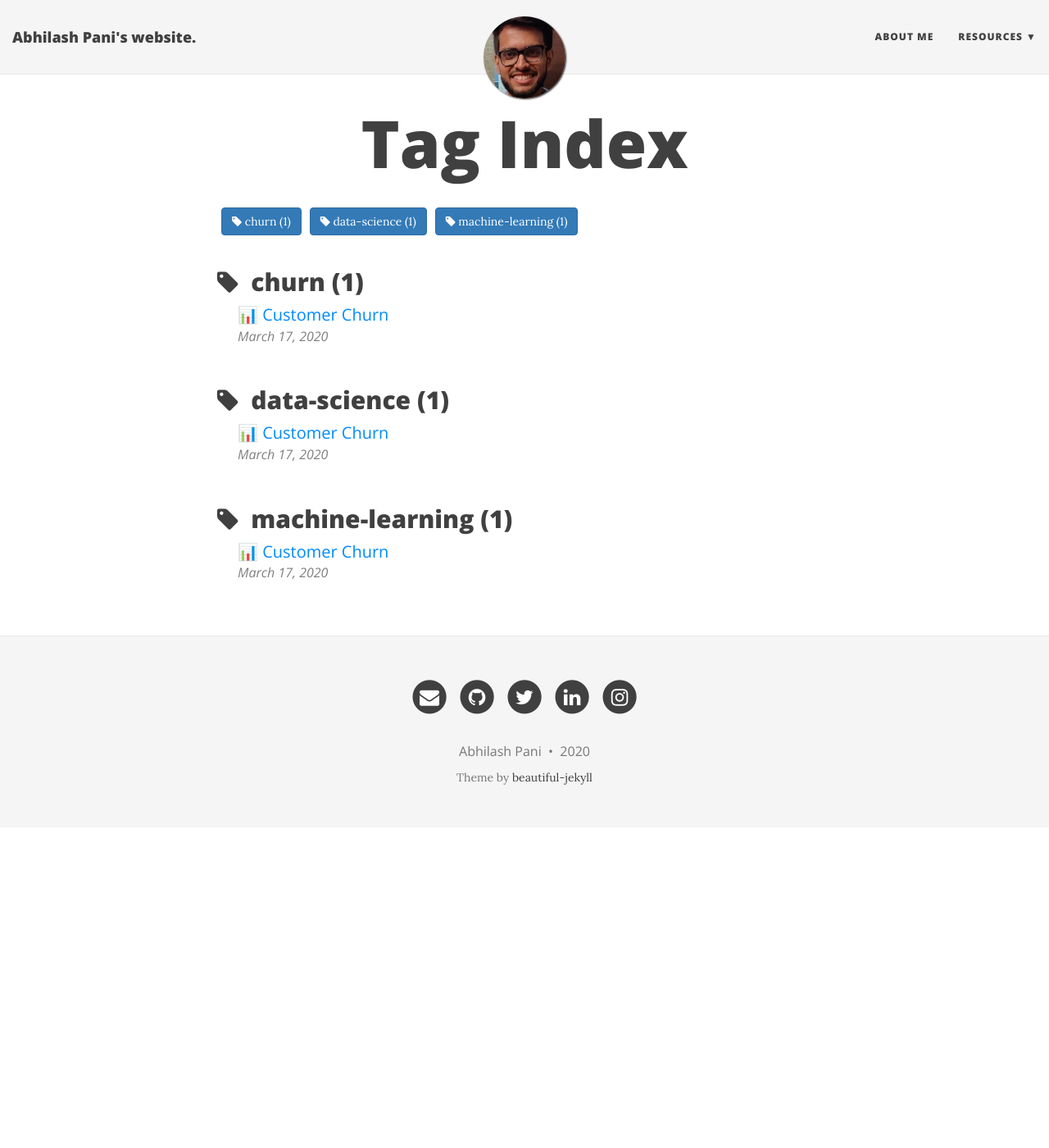
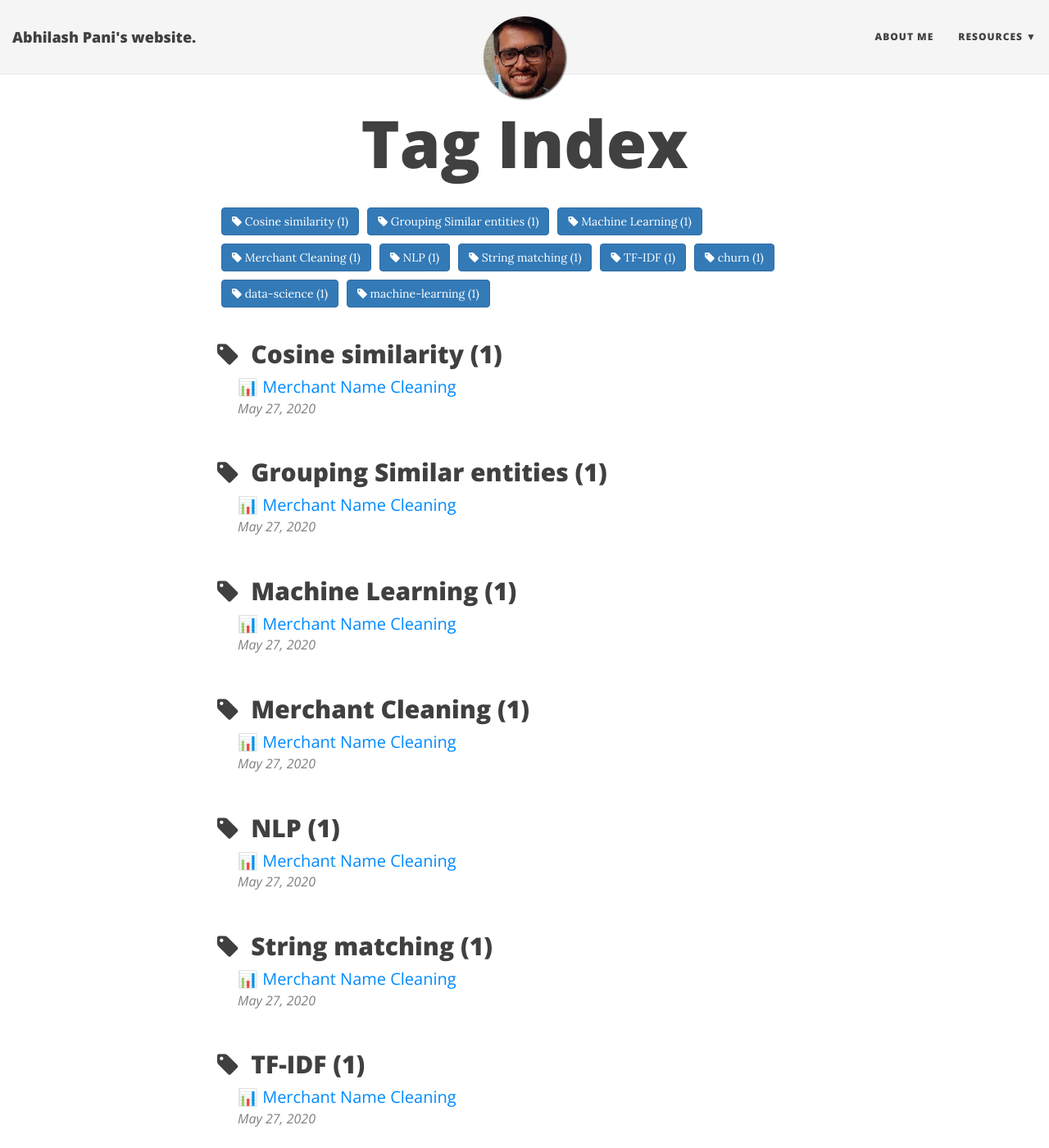
Before and after one commit to 1pani/1pani.github.io, a Jekyll site: the page built from tags.html, in a window 1280 px wide and 1400 px high. Shown: the whole window at 82% size. Built offline with Jekyll 4.4.1, drawn with Linux system fonts in a browser that asks for light colours; nearby versions of some CDN libraries; some of the changed lines change nothing that is shown.

Commit message:
NLP blog added

```diff
--- a/_config.yml
+++ b/_config.yml
@@ -4,7 +4,7 @@
 title: Abhilash Pani's website.
 
 # Short description of your site
-description: Virtual presence gets you recognised easily.
+description: I write about Machine Learning related stuffs.
 
 # --- Local development options ---
 # If your website is hosted locally rather than on GitHub, then you need to uncomment the next two parameters to set the url and baseurl
@@ -120,7 +120,7 @@ google_analytics: "UA-160992692-1"
 # --- Comments --- #
 
 # Fill in your Disqus shortname (NOT the userid) if you want to support Disqus comments
-disqus: "@disqus_DRNqNS5DpL"
+disqus: "https-1pani-github-io-1"
 
 # If you want to use JustComments fill with the API Key
 #just-comments: "ABCD-EFGH-IJKL"
@@ -129,15 +129,15 @@ disqus: "@disqus_DRNqNS5DpL"
 # fb_comment_id: ""
 
 # To use Staticman comments, fill in repository, branch, and endpoint
-staticman:
-  repository : 1pani/1pani.github.io
-  branch     : master # If you're not using `master` branch, then you also need to update the `branch` parameter in `staticman.yml`
-  endpoint   : # URL of your own deployment, with a trailing slash (will fallback to a public GitLab instance) eg. https://<your-api>/v3/entry/github/
-  reCaptcha:
-    # reCaptcha for Staticman (OPTIONAL, but recommended for spam protection)
-    # If you use reCaptcha, you must also set these parameters in staticman.yml
-    siteKey  : # Use your own site key, you need to apply for one on Google
-    secret   : # ENCRYPT your password by going to https://staticman3.herokuapp.com/v3/encrypt/<your-site-secret>
+# staticman:
+#   repository : 1pani/1pani.github.io
+#   branch     : master # If you're not using `master` branch, then you also need to update the `branch` parameter in `staticman.yml`
+#   endpoint   : # URL of your own deployment, with a trailing slash (will fallback to a public GitLab instance) eg. https://<your-api>/v3/entry/github/
+#   reCaptcha:
+#     # reCaptcha for Staticman (OPTIONAL, but recommended for spam protection)
+#     # If you use reCaptcha, you must also set these parameters in staticman.yml
+#     siteKey  : # Use your own site key, you need to apply for one on Google
+#     secret   : # ENCRYPT your password by going to https://staticman3.herokuapp.com/v3/encrypt/<your-site-secret>
 
 # --- Misc --- #
 
--- /dev/null
+++ b/_posts/2020-05-27-merchant-name-cleaning.md
@@ -0,0 +1,411 @@
+---
+layout: post
+title: 📊 Merchant Name Cleaning
+subtitle: Grouping thousands of similar merchant names in quick time
+# gh-repo: daattali/beautiful-jekyll
+gh-badge: [follow]
+# comments: true
+readtime: true
+cover-image: img/undraw_annotation_7das.png
+tags: [String matching, Merchant Cleaning, TF-IDF, Cosine similarity, Grouping Similar entities, NLP, Machine Learning]
+---
+
+**TL;DR: HI There!! Dive deeper and learn what it takes to group similar company/merchant names.**
+
+Here's a common problem that many of us have encountered at least once.
+
+| Row | Merchant Name | Category |
+| :------ |:--- | :--- |
+| 0 | Amazon Pay | Payments |
+| 1 | 1mg Techn | Healthcare |
+| 2 | P Amazon | Payments |
+| 3 | 1mg Tech | Healthcare |
+| 4 | AmazonPaa | Payments |
+<!-- The following spreadsheet was obtained after executing the initial v0 model of Merchant Name Cleaning which included a 7-step procedure. -->
+Here, row 0, 2 and 4 belong to the same merchant name with slight changes in spelling and formatting. Same is the case with row 1 and 3.
+
+Ideally, there would be an easy way to add a new column like this:
+
+| Row | Merchant Name | Category | Grouped Merchant Names |
+| :------ |:--- | :--- | :----- |
+| 0 | Amazon Pay | Payments | Amazon Pay |
+| 1 | 1mg Techn | Healthcare | 1mg Tech |
+| 2 | P Amazon | Payments | Amazon Pay |
+| 3 | 1mg Tech | Healthcare | 1mg Tech |
+| 4 | AmazonPaa | Payments | Amazon Pay |
+
+**So, how do we tackle this problem to group similar merchant names for a huge dataset in less time and with great accuracy? Let's find out how.**
+
+So, during my internship @ NiYO, I made the v1 model of merchant name cleaning by solving the problem discussed, and also improved the accuracy with which the dirty merchant names were cleaned in the v0 model.
+
+Let us take a quick look at the working of the v0 model to have some ground reality about the problem which we are going to solve.
+
+### v0
+
+It is a heuristic model which includes the following 7 step procedure:
+- Intelligent Number checking and removal
+- Unwanted word removal
+- Split compound words
+- Remove repetitive words
+- Country and city removal
+- Single/ Double word removal
+- Case correction
+
+Refer to the figure below to understand exactly how a dirty merchant name is cleaned following the 7 steps.
+![](img/stepsv0.png)
+<!-- ![](path/to/second) -->
+
+Now that we have the gist of v0 model, let us proceed towards the v1 model which solves the limitation of v0 model.
+
+### v1
+
+It involves a 3-step procedure:
+- Building a Document Term Matrix with TF-IDF and N-Grams
+- Using cosine similarity to calculate proximity between strings
+- Using a hash table to convert our findings to a "grouped" column in our spreadsheet.
+
+For this model, I used dataset consisting of around 60,000 merchant names along with their merchant_id, mcc_code and merchant_country_code which is generated corresponding to each transaction done under NiYO Card.
+*I cannot share the dataset for undisclosed reasons*
+
+### Step I: Build a Document Term Matrix with TF-IDF and N-Grams
+
+The biggest challenge here is to compare each row with every other entry in the column which leads to O(n^2) order of complexity for n almost equal to 60,000 which is definitely not feasible.
+
+It would be much faster if we could use matrix multiplication to make simultaneous calculations, which we can do with a Document Term Matrix, TF-IDF and N-Grams.
+
+Let us define those terms:
+
+#### Document Term Matrix
+
+A Document Term Matrix is essentially an extension of the [Bag of Words](http://www.darrinbishop.com/blog/2017/09/text-analytics-bag-of-words/) (BOW) concept.
+
+BOW involves counting the frequency of words in a string. So, given the sentence:
+“Rhode Island is neither a road nor is it an island. Discuss.”
+
+We can produce a BOW representation like this:
+
+~~~
++---------+-------+
+|  term   | count |
++---------+-------+
+| rhode   |     1 |
+| island  |     2 |
+| is      |     2 |
+| neither |     1 |
+| a       |     1 |
+| road    |     1 |
+| nor     |     1 |
+| it      |     1 |
+| an      |     1 |
+| discuss |     1 |
++---------+-------+
+~~~
+
+A Document Term Matrix (DTM) extends BOW to multiple strings (or, in the nomenclature, “multiple documents”). Imagine we have the following three strings:
+- “Even my brother has needs”
+- “My brother needs a lift”
+- “Bro, do you even lift?”
+
+The DTM could look like this:
+<script src="https://gist.github.com/lukewhyte/5905f0c1560ae0a0f6ce5c057eeb513a.js"></script>
+
+The value of each entry is determined by counting how many times each word appears in each string.
+
+The problem with the above approach is that insignificant words like ‘the’, ‘is’ and ‘if’ tend to appear more frequently than important words, which could skew our analysis.
+
+Thus, instead of counting words, we can assign them a TF-IDF score, which evaluates the importance of each word to the DTM.
+
+#### TF-IDF
+
+To calculate TF-IDF scores, we multiply the amount of times a term appears in a single document (Term Frequency or TF) by the significance of the term to the whole corpus (Inverse Document Frequency or IDF) — the more documents a word appears in, the less valuable that word is thought to be in differentiating documents from one another.
+
+[Take a gander here](www.tfidf.com) if you are interested in the math behind calculating TF-IDF scores.
+
+The important takeaway is that, for each word in our Document Term Matrix, if we replace the word count with a TF-IDF score, we can weigh words more effectively when checking for string similarity.
+
+#### N-Grams
+
+Finally we’ll tackle this problem:
+
+Burger Kingis two words. BurgerKing should be two words, but a computer will see it as one. Thus, when we calculate our Document Term Matrix, these terms won’t match.
+
+N-grams are a way of breaking strings into smaller chunks where N is the size of the chunk. So, if we set N to 3, we get:
+
+~~~
+['Bur', 'urg', 'rge', 'ger', 'er ', 'r K', ' Ki', 'Kin', 'ing']
+~~~
+
+and
+
+~~~
+['Bur', 'urg', 'rge', 'ger', 'erK', 'rKi', 'Kin', 'ing']
+~~~
+
+which have significantly more overlap than the original strings.
+
+Thus when we construct our Document Term Matrix, lets calculate the TF-IDF score for N-Grams instead of words.
+
+Finally, some code:
+Here’s the code for building a Document Term Matrix with N-Grams as column headers and TF-IDF scores for values:
+
+{% highlight python linenos %}
+import re
+import pandas as pd
+from sklearn.feature_extraction.text import TfidfVectorizer
+
+<!-- Import your data to a Pandas.DataFrame -->
+df = pd.read_csv('')
+
+<!-- Grab the column you'd like to group, filter out duplicate values -->
+<!-- and make sure the values are Unicode -->
+vals = df['merchant_name'].unique().astype('U')
+
+
+<!-- Write a function for cleaning strings and returning an array of ngrams -->
+def ngrams_analyzer(string):
+    string = re.sub(r'[,-./]', r'', string)
+    ngrams = zip(*[string[i:] for i in range(5)])  # N-Gram length is 5
+    return [''.join(ngram) for ngram in ngrams]
+
+<!-- Construct your vectorizer for building the TF-IDF matrix -->
+vectorizer = TfidfVectorizer(analyzer=ngrams_analyzer)
+
+<!-- Build the matrix!!! -->
+tfidf_matrix = vectorizer.fit_transform(vals)
+{% endhighlight %}
+
+#### Sparse vs Dense matrices and how to crash your computer
+
+The result of the above code, tfidf_matrix, is a Compressed Sparse Row (CSR) matrix.
+
+If you are unfamiliar with sparse matrices, [this is a great introduction](https://machinelearningmastery.com/sparse-matrices-for-machine-learning/). For our purposes, know that any matrix of mostly zero values is a sparse matrix. This is distinct from a dense matrix of mostly non-zero values.
+
+There’s no reason to store all those zeros in memory. If we do, there’s a chance we’ll run out of RAM and trigger a MemoryError.
+
+Enter the CSR matrix, which stores only the matrix’s nonzero values and references to their original location.
+
+This is an oversimplification and you can [learn the nitty gritty here](https://towardsdatascience.com/handling-sparse-matrix-concept-behind-compressed-sparse-row-csr-matrix-4fe6abe58a7a). The important takeaway is that the CSR format saves memory while still allowing for fast row access and matrix multiplication.
+
+### Step II: Using cosine similarity to calculate the proximity between strings
+
+Cosine similarity is a metric between 0 and 1 used to determine how similar strings are irrespective of their length.
+
+It measures the cosine of the angle between strings in a multidimensional space. The closer that value is to 1 (cosine of 0°), the higher the string similarity.
+
+[Here's a deeper explanation](https://www.machinelearningplus.com/nlp/cosine-similarity/) to understand this topic in detail.
+
+#### Calculating cosine similarity in python.
+
+We could use scikit-learn to calculate cosine similarity. This would return a pairwise matrix with cosine similarity values like:
+<script src="https://gist.github.com/lukewhyte/a2f64f0818ad274aeeebf57f8d0d0bbb.js"></script>
+
+We would then filter this matrix by a similarity threshold — something like 0.75 or 0.8 — in order to group strings we believe represent the same entity.
+
+However, if instead we use [this module](https://github.com/ing-bank/sparse_dot_topn) built by the data scientists at ING Bank, we can filter by our similarity threshold as we build the matrix. The approach is faster than scikit-learn and returns a less memory intensive CSR matrix for us to work with.
+
+ING [wrote a blog post explaining why](https://medium.com/wbaa/https-medium-com-ingwbaa-boosting-selection-of-the-most-similar-entities-in-large-scale-datasets-450b3242e618), if you’re interested.
+
+So, let’s add the following to our script:
+
+{% highlight python linenos %}
+<!-- Import IGN's awesome_cossim_topn module -->
+from sparse_dot_topn import awesome_cossim_topn
+
+<!-- The arguments for awesome_cossim_topn are as follows: -->
+<!-- 1. Our TF-IDF matrix -->
+<!-- 2. Our TF-IDF matrix transposed (allowing us to build a pairwise cosine matrix) -->
+<!-- 3. A top_n filter, which allows us to filter the number of matches returned, which isn't useful for our purposes -->
+<!-- 4. This is our similarity threshold. Only values over 0.8 will be returned -->
+cosine_matrix = awesome_cossim_topn(
+  tf_idf_matrix,
+  tf_idf_matrix.transpose(),
+  vals.size,
+  0.8
+)
+{% endhighlight %}
+
+Now we have a CSR matrix representing the cosine similarity between all our strings.
+
+### Step III: Build a hash table to convert our findings to a “groups” column in our spreadsheet
+
+We’re now going to build a Python dictionary with a key for each unique string in our merchant_name column.
+
+The fastest way to do this is to convert our CSR matrix to a Coordinate (COO) matrix. A COO matrix is another representation of a sparse matrix.
+
+By example, if we have this sparse matrix:
+~~~
++------------+
+| 0, 0, 0, 4 |
+| 0, 1, 0, 0 |
+| 0, 0, 0, 0 |
+| 3, 0, 0, 7 |
++------------+
+~~~
+
+And we convert it to a COO matrix, it will become an object with three properties — row, col, data — that containing the following three arrays, respectively:
+- [0, 1, 3, 3]: The row index for each non-zero value (0-indexed)
+- [3, 1, 0, 3]: The column index for each non-zero value (0-indexed)
+- [4, 1, 3, 7]: The non-zero values from our matrix
+
+Thus, we can say that the coordinates for the value 4(stored in matrix.data[0]) are (0,3)(stored in (matrix.row[0],matrix.col[0]).
+
+Let’s build our COO matrix and use it to populate our dictionary:
+
+{% highlight python linenos %}
+<!-- Build a coordinate matrix from a cosine matrix -->
+coo_matrix = cosine_matrix.tocoo()
+
+<!-- Instaniate our lookup hash table -->
+group_lookup = {}
+
+
+def find_group(row, col):
+    <!-- If either the row or the col string have already been given -->
+    <!-- a group, return that group. Otherwise return none -->
+    if row in group_lookup:
+        return group_lookup[row]
+    elif col in group_lookup:
+        return group_lookup[col]
+    else:
+        return None
+
+
+def add_vals_to_lookup(group, row, col):
+    <!-- Once we know the group name, set it as the value -->
+    <!-- for both strings in the group_lookup -->
+    group_lookup[row] = group
+    group_lookup[col] = group
+
+
+def add_pair_to_lookup(row, col):
+    <!-- in this function we'll add both the row and the col to the lookup -->
+    group = find_group(row, col)  # first, see if one has already been added
+    if group is not None:
+        <!-- if we already know the group, make sure both row and col are in lookup -->
+        add_vals_to_lookup(group, row, col)
+    else:
+        <!-- f we get here, we need to add a new group. -->
+        <!-- The name is arbitrary, so just make it the row -->
+        add_vals_to_lookup(row, row, col)
+
+<!-- for each row and column in coo_matrix -->
+<!-- if they're not the same string add them to the group lookup -->
+for row, col in zip(coo_matrix.row, coo_matrix.col):
+    if row != col:
+        <!-- Note that what is passed to add_pair_to_lookup is the string at each index -->
+        <!-- (eg: the names in the legal_name column) not the indices themselves -->
+        add_pair_to_lookup(vals[row], vals[col])
+{% endhighlight %}
+
+Again, take this cosine matrix:
+<script src="https://gist.github.com/lukewhyte/a2f64f0818ad274aeeebf57f8d0d0bbb.js"></script>
+
+If we’d built it using awesome_cossim_topn with the threshold set to 0.8 and then converted it to a COO matrix, we could represent it like this:
+~~~
+(row, col) | data
+ ------------|------
+  (0,0)      |    1
+  (0,2)      | 0.84
+  (1,1)      |    1
+  (2,0)      | 0.84
+  (2,2)      |    1
+~~~
+
+vals would equal ['Walmart', 'Target', 'Wal-mart stores'].
+
+Thus, inside the loop, our first (row, col) pair to pass the row != col conditional would be (0, 2) which we then pass to add_pair_to_lookup as (vals[0], vals[2) or ('Walmart', 'Wal-mart stores').
+
+Continuing with this example, after all our strings pass through add_pair_to_lookup, we’d end up with:
+~~~
+>>> group_lookup
+{
+    'Walmart': 'Walmart',
+    'Wal-mart stores': 'Walmart'
+}
+~~~
+
+#### Vectorize the dictionary
+
+We now map each merchant_name to a new grouped_merchant column in our final dataframe.
+
+Finally, putting all the code together.
+{% highlight python linenos %}
+import re
+import pandas as pd
+from sklearn.feature_extraction.text import TfidfVectorizer
+from sparse_dot_topn import awesome_cossim_topn
+
+<!-- Import your data to a Pandas.DataFrame -->
+df = pd.read_csv()
+
+<!-- Instaniate our lookup hash table -->
+group_lookup = {}
+
+
+<!-- Write a function for cleaning strings and returning an array of ngrams -->
+def ngrams_analyzer(string):
+    string = re.sub(r'[,-./]', r'', string)
+    ngrams = zip(*[string[i:] for i in range(5)])  # N-Gram length is 5
+    return [''.join(ngram) for ngram in ngrams]
+
+
+def find_group(row, col):
+    <!-- If either the row or the col string have already been given -->
+    <!-- a group, return that group. Otherwise return none -->
+    if row in group_lookup:
+        return group_lookup[row]
+    elif col in group_lookup:
+        return group_lookup[col]
+    else:
+        return None
+
+
+def add_vals_to_lookup(group, row, col):
+    <!-- Once we know the group name, set it as the value -->
+    <!-- for both strings in the group_lookup -->
+    group_lookup[row] = group
+    group_lookup[col] = group
+
+
+def add_pair_to_lookup(row, col):
+    <!-- in this function we'll add both the row and the col to the lookup -->
+    group = find_group(row, col)  # first, see if one has already been added
+    if group is not None:
+        <!-- if we already know the group, make sure both row and col are in lookup -->
+        add_vals_to_lookup(group, row, col)
+    else:
+        <!-- if we get here, we need to add a new group. -->
+        <!-- The name is arbitrary, so just make it the row -->
+        add_vals_to_lookup(row, row, col)
+
+
+<!-- Construct your vectorizer for building the TF-IDF matrix -->
+vectorizer = TfidfVectorizer(analyzer=ngrams_analyzer)
+
+<!-- Grab the column you'd like to group, filter out duplicate values -->
+<!-- and make sure the values are Unicode -->
+vals = df['merchant_name'].unique().astype('U')
+
+<!-- Build the matrix!!! -->
+tfidf_matrix = vectorizer.fit_transform(vals)
+
+cosine_matrix = awesome_cossim_topn(tf_idf_matrix, tf_idf_matrix.transpose(), vals.size, 0.8)
+
+<!-- Build a coordinate matrix -->
+coo_matrix = cosine_matrix.tocoo()
+
+<!-- for each row and column in coo_matrix -->
+<!-- if they're not the same string add them to the group lookup -->
+for row, col in zip(coo_matrix.row, coo_matrix.col):
+    if row != col:
+        add_pair_to_lookup(vals[row], vals[col])
+
+df['grouped_merchant'] = df['merchant_name'].map(group_lookup).fillna(df['merchant_name'])
+
+df.to_csv('./grouped.csv')
+{% endhighight %}
+
+{: .box-note}
+**Note**: This blog was heavily inspired by [Luke ALlan Whyte's](http://lukeallanwhyte.com/) work in which he built a python module named [text-pack](https://github.com/lukewhyte/textpack) which does this task of grouping similar strings very efficiently and I would definitely recommend you all to have a look at it.
+
+**Thanks!!**
```
Also changed, not shown: img/stepsv0.png (added), img/undraw_annotation_7das.png (added).
